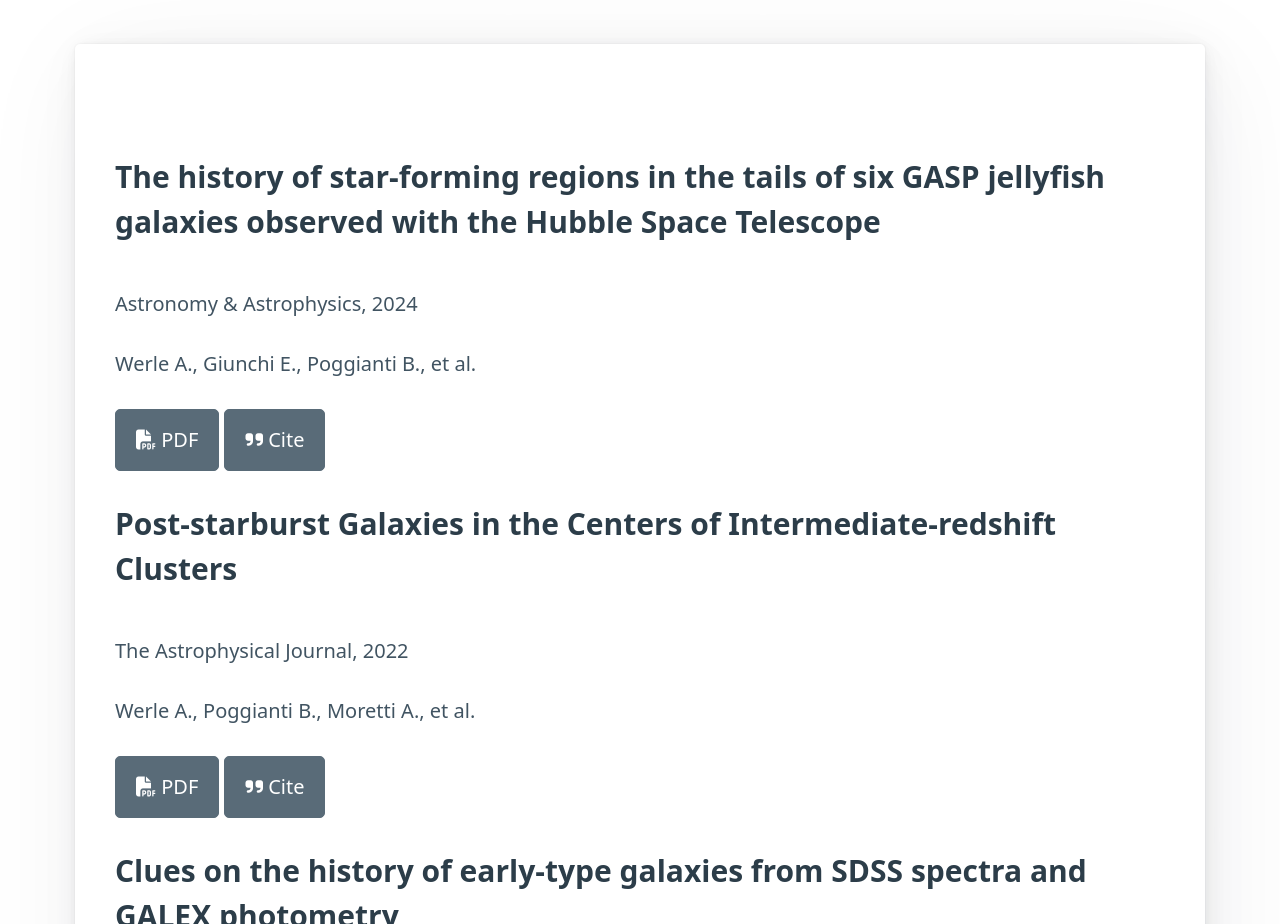
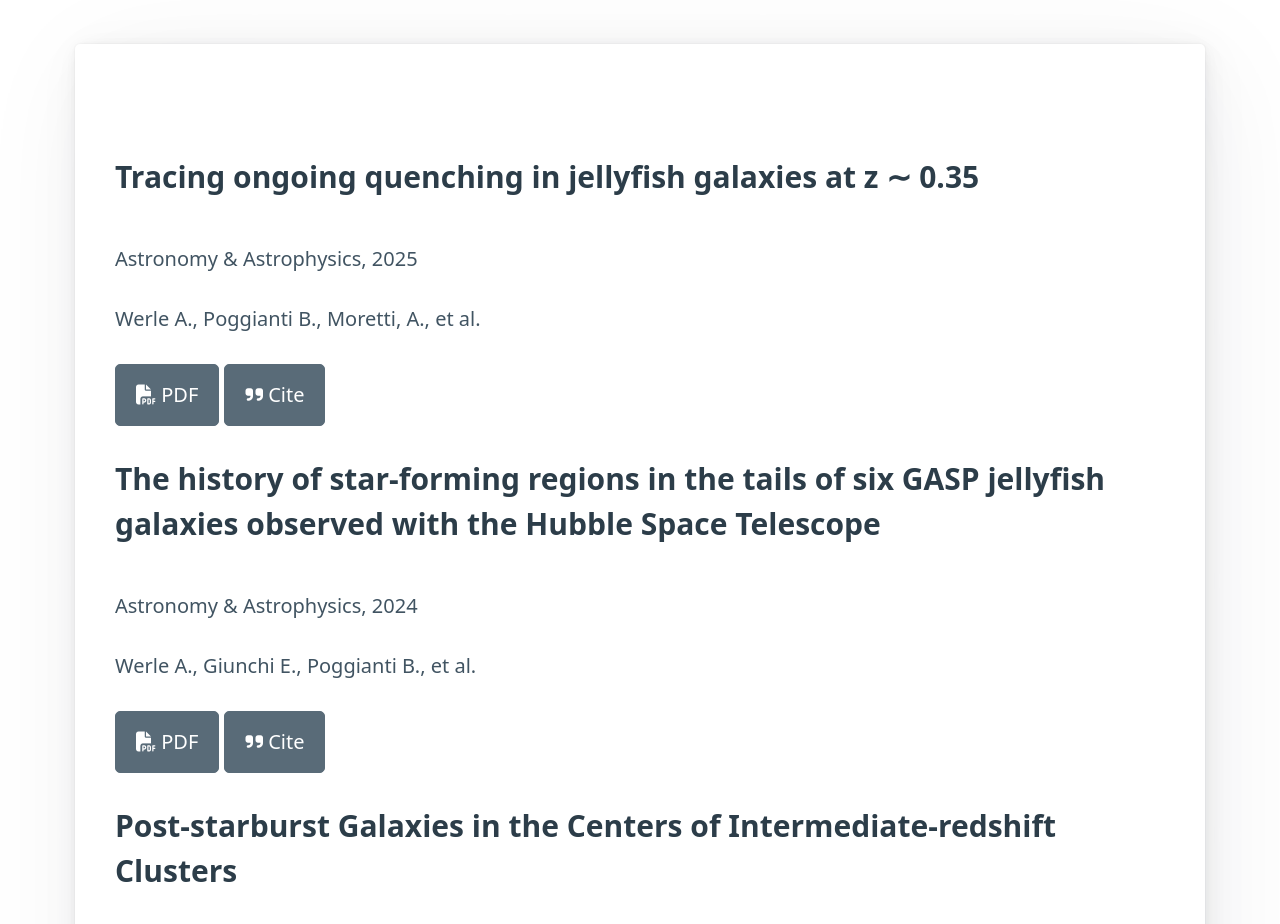
Before and after one commit to arielwrl/arielwrl.github.io, an Eleventy site: page index.njk in a window 1280 px wide. Shown: the part 1960-2884 px from the top of the page. Built offline with nearby package versions, Linux system fonts and the light colour scheme; Eleventy itself is replaced by a stand-in of ours; files that its build step writes are made by us from their sources.

Commit message:
Added latest publication

```diff
--- a/_includes/publications.html
+++ b/_includes/publications.html
@@ -1,6 +1,20 @@
 <section id="publications">
     <h2>Selected Publications</h2>
     <article>
+
+        <div>
+            <br>
+            <h3>Tracing ongoing quenching in jellyfish galaxies at z ∼ 0.35</h3>
+            <p>Astronomy & Astrophysics, 2025</p>
+            <p><span>Werle A.</span>, Poggianti B., Moretti, A., et al.</p>
+            <a href="https://www.aanda.org/articles/aa/pdf/2025/07/aa53646-24.pdf" role="button" class="secondary">
+            <i class="fas fa-file-pdf"></i> PDF
+            </a>
+            <a href="https://ui.adsabs.harvard.edu/abs/2025A%26A...699A.188W/exportcitation" role="button" class="secondary">
+            <i class="fas fa-quote-right"></i> Cite
+            </a>
+        </div>
+
         <div>
             <br>
             <h3>The history of star-forming regions in the tails of six GASP jellyfish galaxies observed with the Hubble Space Telescope</h3>
```
